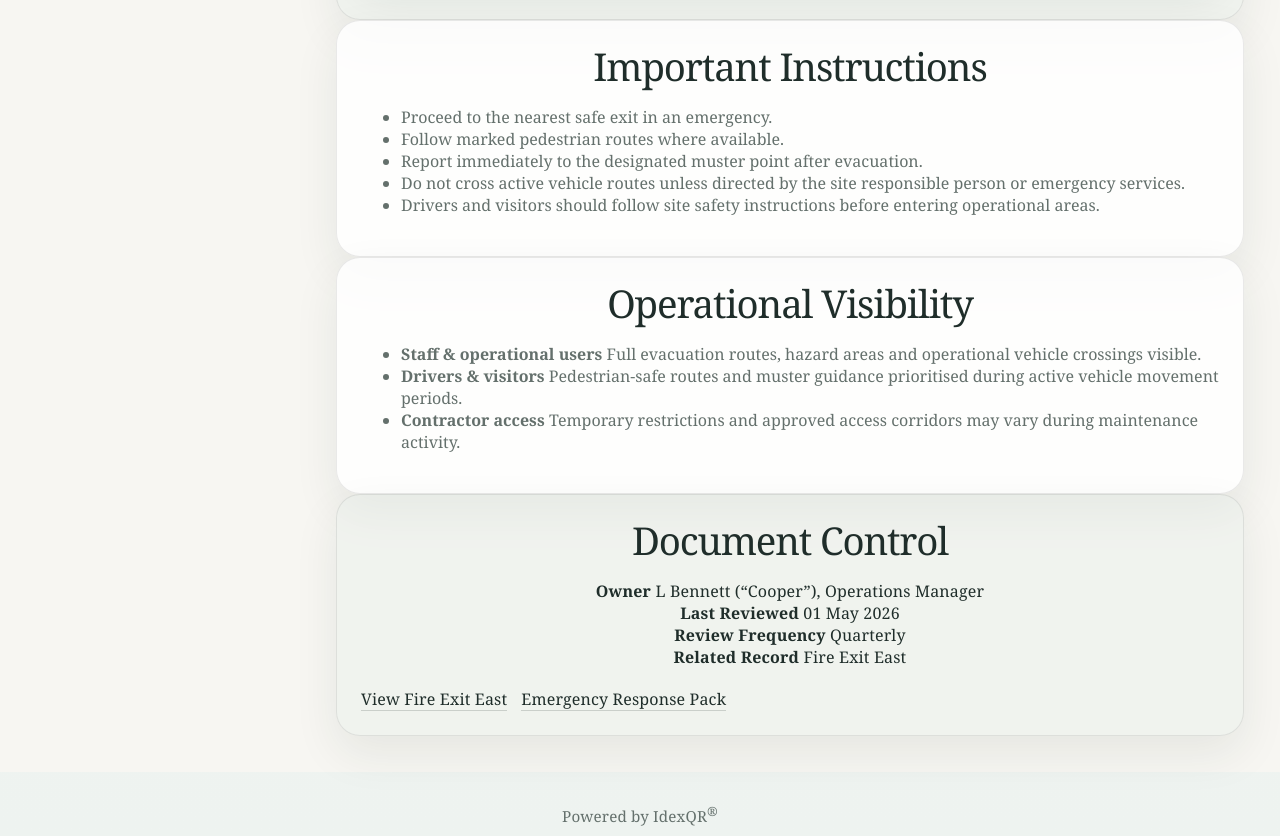
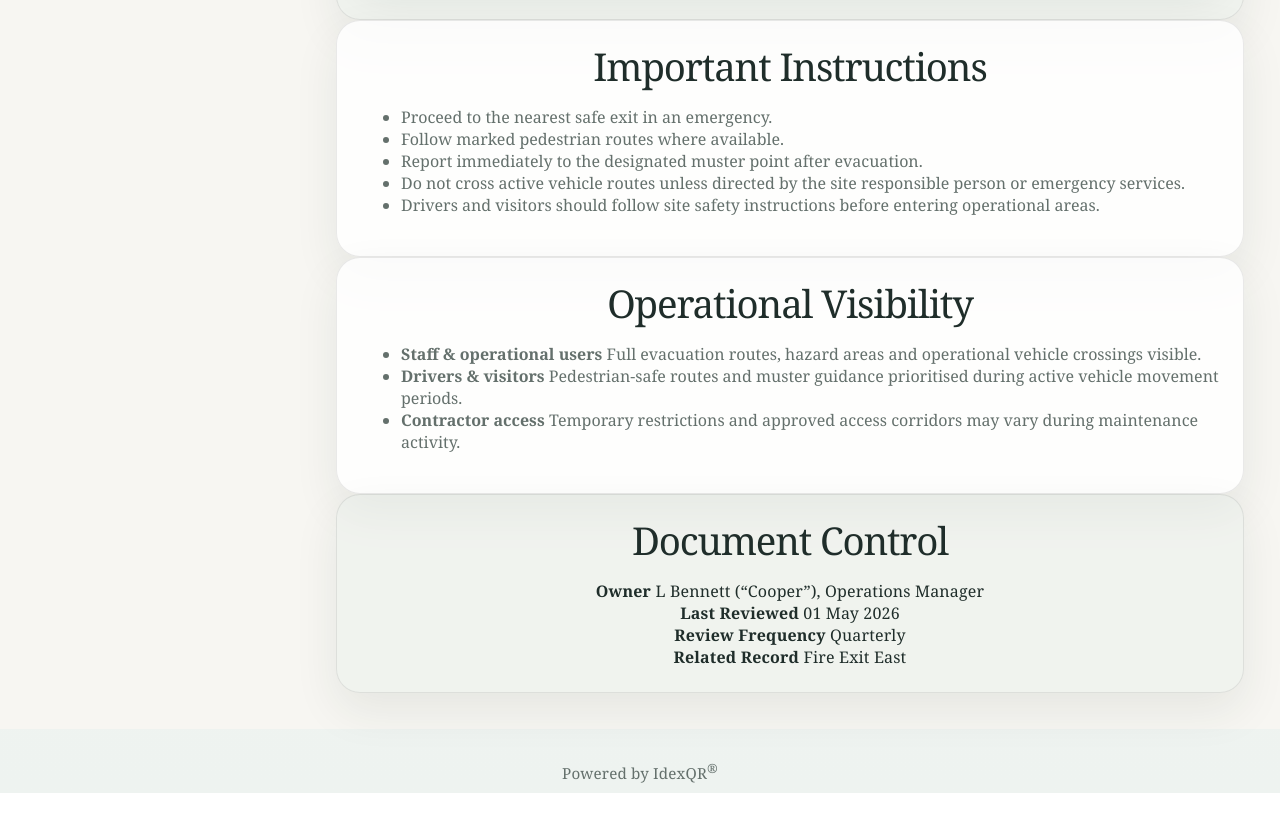
Before and after one commit to idexqr-ux/qr-hold, a plain HTML site: page strata-logistics-site-safety-map.html in a window 1280 px wide. Shown: the part 1252-2088 px from the top of the page. After the commit the page ends 2045 px from the top, so only its background shows below. Drawn offline with Linux system fonts and the light colour scheme.

Commit message:
Update strata-logistics-site-safety-map.html

```diff
--- a/strata-logistics-site-safety-map.html
+++ b/strata-logistics-site-safety-map.html
@@ -100,12 +100,7 @@
         </article>
       </div>
 
-      <div class="button-row">
-        <a class="text-link" href="strata-logistics-fire-exit-east.html">View Fire Exit East</a>
-        <a class="text-link" href="strata-logistics-emergency-response-pack.html">Emergency Response Pack</a>
-
-      </div>
-    </section>
+      </section>
 
       </main>
   </div>
```
